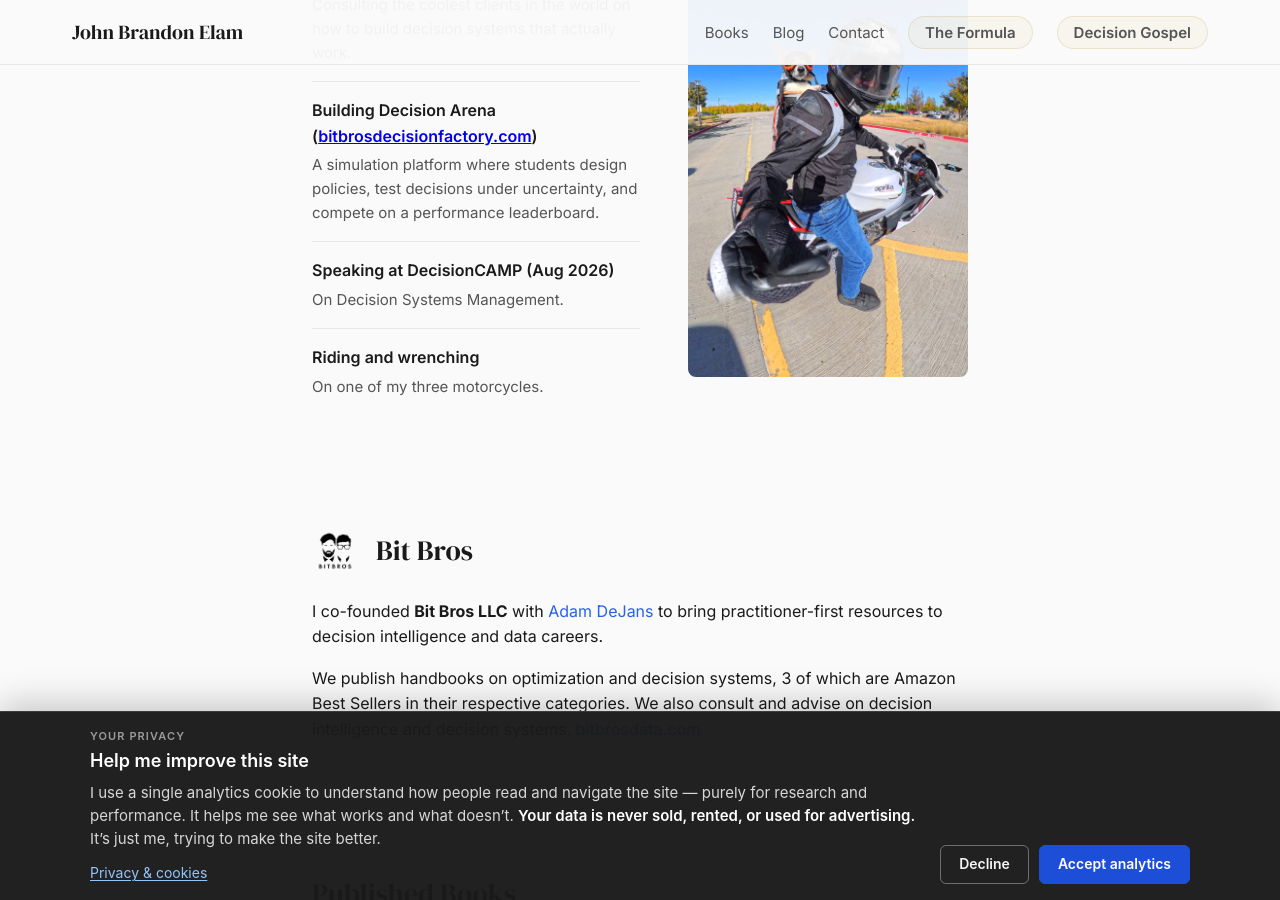
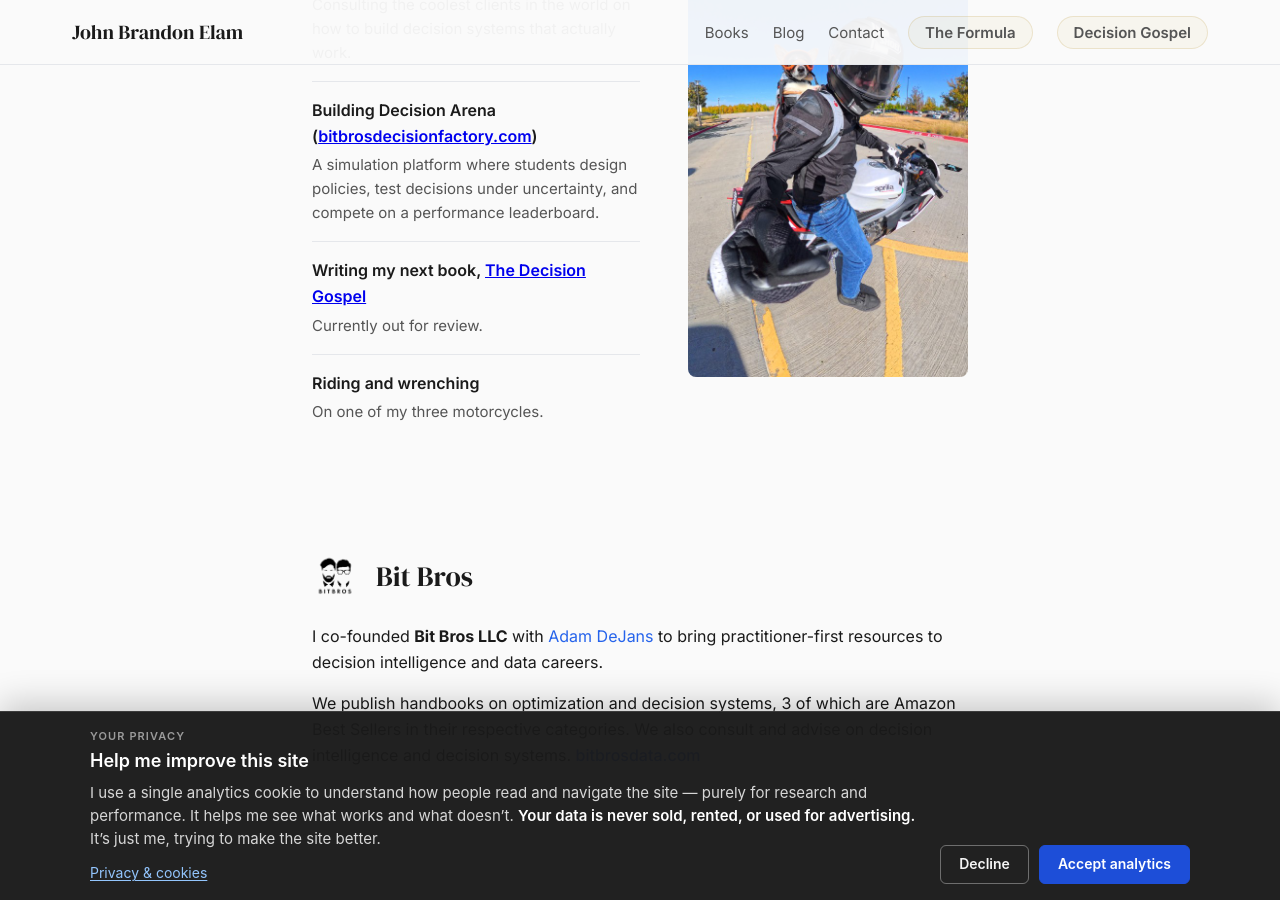
Before and after one commit to JohnBElam/my-site, a Jekyll site: the page built from index.html, in a window 1280 px wide and 900 px high, scrolled down 1274 px. Built offline with Jekyll 4.4.1, drawn with Linux system fonts in a browser that asks for light colours.

Commit message:
Replace DecisionCAMP up-to item with Decision Gospel book
DecisionCAMP already appears in the appearances marquee; surface
the next book instead while it is out for review.

Co-authored-by: John Brandon Elam <JohnBElam@users.noreply.github.com>

```diff
--- a/index.html
+++ b/index.html
@@ -52,8 +52,8 @@ description: Make Decisions, Not Dashboards. Decision systems, games, honest thi
           <span class="up-to-detail">A simulation platform where students design policies, test decisions under uncertainty, and compete on a performance leaderboard.</span>
         </li>
         <li class="up-to-item">
-          <span class="up-to-lead">Speaking at DecisionCAMP (Aug 2026)</span>
-          <span class="up-to-detail">On Decision Systems Management.</span>
+          <span class="up-to-lead">Writing my next book, <a href="https://thedecisiongospel.com/" target="_blank" rel="noopener">The Decision Gospel</a></span>
+          <span class="up-to-detail">Currently out for review.</span>
         </li>
         <li class="up-to-item">
           <span class="up-to-lead">Riding and wrenching</span>
```
